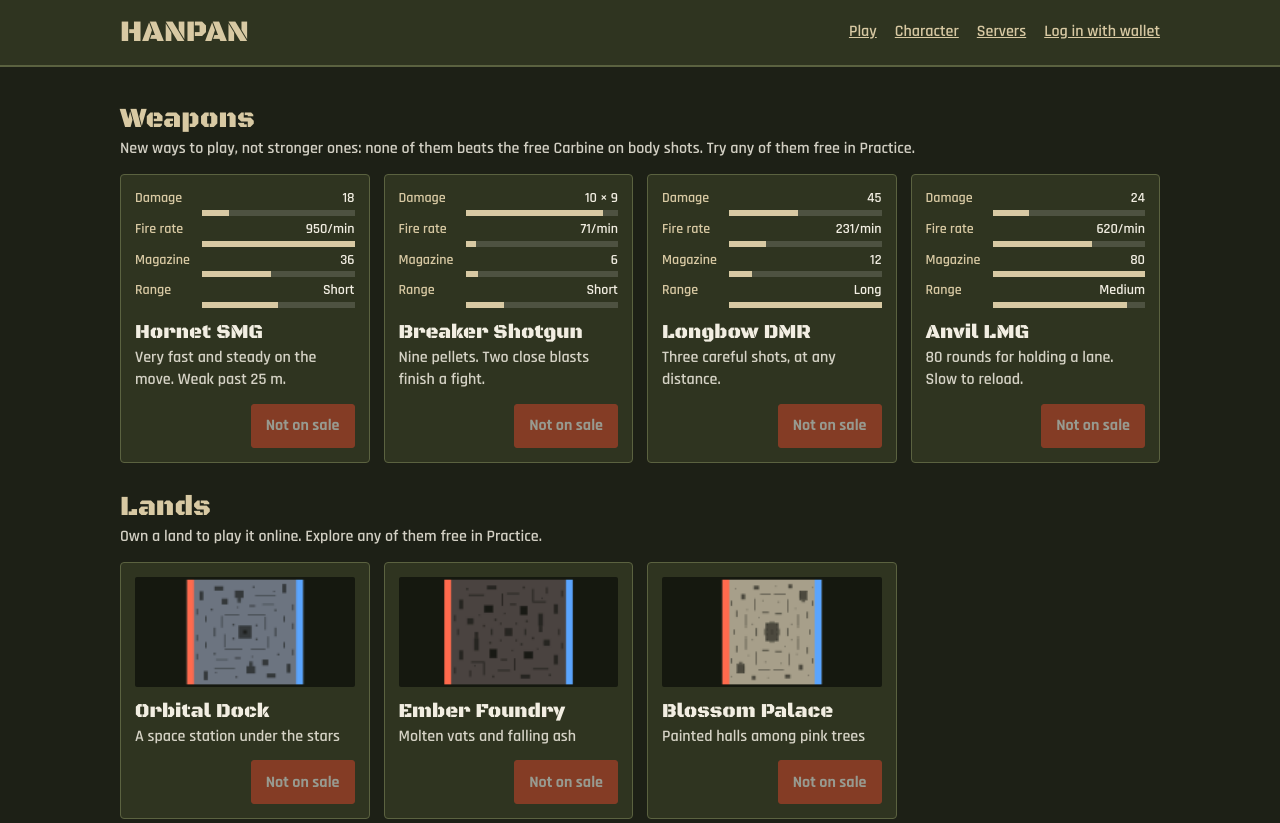
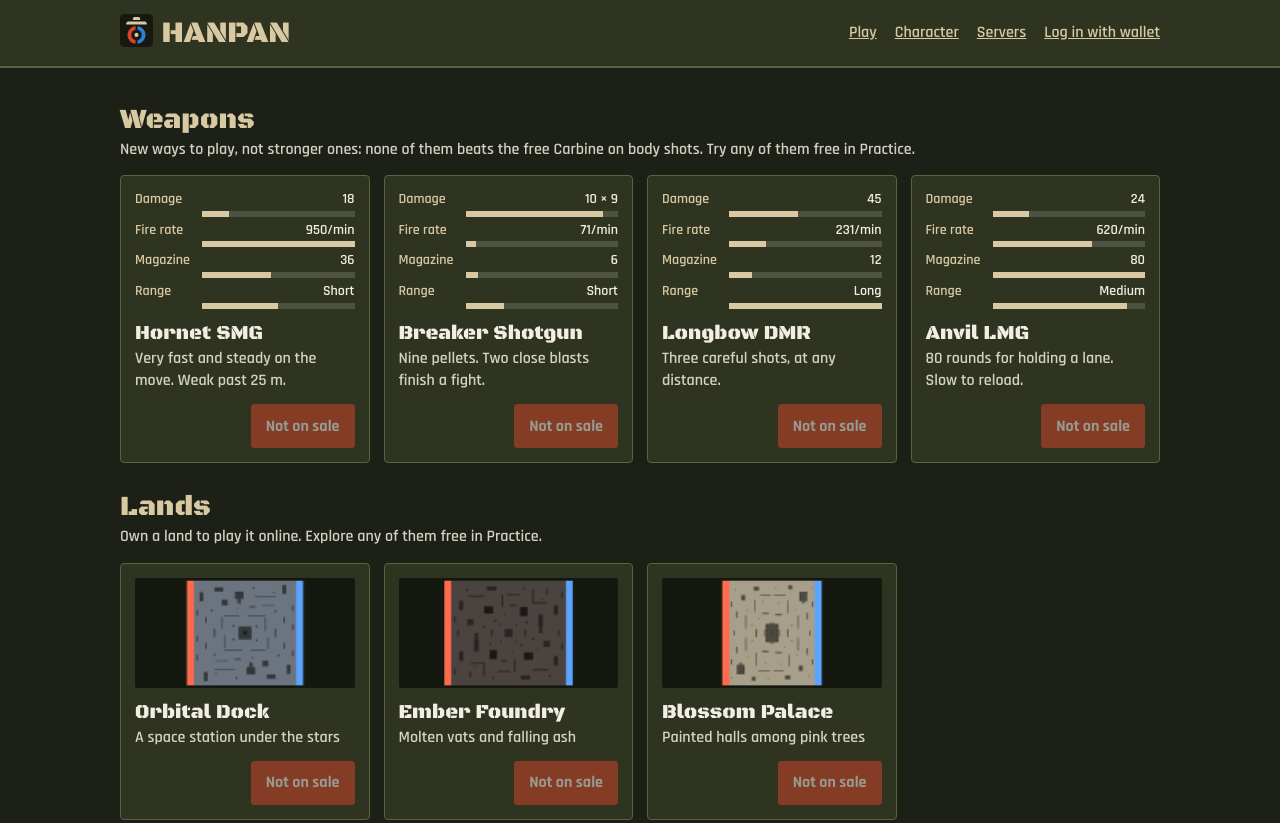
Before and after one commit to Jinanalyst/hanpan, a website with bundled scripts: page public/store.html in a window 1280 px wide. Shown: the top 823 px of the page. Built offline with nearby package versions, Linux system fonts and the light colour scheme; some packages are replaced by stand-ins of ours; no server answers; the database is empty.

Commit message:
Add the HANPAN logo to the pages and browser tabs
Co-Authored-By: Claude Opus 5.5 <noreply@anthropic.com>

```diff
--- a/public/store.html
+++ b/public/store.html
@@ -4,13 +4,16 @@
 <meta charset="utf-8">
 <meta name="viewport" content="width=device-width,initial-scale=1">
 <title>Store · HANPAN 한판</title>
+<link rel="icon" href="favicon.ico" sizes="32x32">
+<link rel="icon" href="logo.svg" type="image/svg+xml">
+<link rel="apple-touch-icon" href="apple-touch-icon.png">
 <link rel="preconnect" href="https://fonts.googleapis.com">
 <link href="https://fonts.googleapis.com/css2?family=Black+Ops+One&family=Rajdhani:wght@500;600;700&display=swap" rel="stylesheet">
 <link rel="stylesheet" href="style.css">
 </head>
 <body class="storePage">
 <header class="storeTop">
-  <a href="./" class="brand">HANPAN</a>
+  <a href="./" class="brand"><img class="logo" src="logo.svg" alt="">HANPAN</a>
   <nav><a href="./">Play</a> <a href="character.html">Character</a> <a href="servers.html">Servers</a> <span id="who"></span></nav>
 </header>
 <main class="store">
--- a/public/style.css
+++ b/public/style.css
@@ -60,6 +60,7 @@ html,body{margin:0;height:100%;overflow:hidden;background:#1d2016;color:var(--in
 .ov[hidden]{display:none}
 .card{background:var(--olive);border:2px solid #5b6240;border-radius:4px;padding:26px 28px;width:min(760px,100%);box-shadow:0 20px 60px rgba(0,0,0,.6);max-height:100%;overflow:auto}
 .card h1{font:400 clamp(36px,8vw,52px)/1 'Black Ops One',sans-serif;margin:0;color:var(--tan)}
+.logo{width:1.1em;height:1.1em;margin-right:.28em;vertical-align:-.17em}
 .card h2{font:400 28px 'Black Ops One',sans-serif;margin:0 0 6px;color:var(--tan)}
 .tag{margin:6px 0 18px;opacity:.85}
 label,.lbl{display:block;font-size:14px;color:var(--tan);margin:12px 0 6px;text-transform:uppercase;letter-spacing:.05em}
@@ -117,7 +118,7 @@ a:focus-visible{outline:3px solid #ffd54a;outline-offset:2px}
 /* store */
 .storePage{overflow:auto;height:auto;min-height:100%;background:#1d2016}
 .storeTop{display:flex;align-items:center;justify-content:space-between;gap:16px;padding:14px max(20px,calc(50vw - 520px));background:var(--olive);border-bottom:2px solid #5b6240}
-.storeTop a{color:var(--tan)}.storeTop nav{display:flex;gap:18px}.brand{font:400 30px 'Black Ops One',sans-serif;text-decoration:none}
+.storeTop a{color:var(--tan)}.storeTop nav{display:flex;gap:18px}.brand{font:400 30px 'Black Ops One',sans-serif;text-decoration:none;white-space:nowrap}
 .store{max-width:1080px;margin:0 auto;padding:8px 20px 40px}
 .store h2{font:400 28px 'Black Ops One',sans-serif;color:var(--tan);margin:26px 0 2px}.store .sub{margin:0 0 14px;opacity:.85}
 .store #status:empty{display:none}
@@ -222,3 +223,4 @@ button.srv{background:none;border-color:transparent;padding:4px 8px}button.srv:h
 
 /* credit for real city lands: always on top, also over the menu */
 #osm{position:fixed;left:50%;bottom:0;transform:translateX(-50%);z-index:20}#osm .osm{display:block;padding:1px 8px;background:rgba(255,255,255,.82);color:#16324a;font:500 12px/1.5 Rajdhani,sans-serif;text-decoration:none;border-radius:3px 3px 0 0}#osm .osm:hover{text-decoration:underline}
+@media(max-width:620px){.storeTop .brand{font-size:0}.storeTop .brand .logo{display:block;width:42px;height:42px;margin:0}}
```
Also changed, not shown: public/character.html (+4 -1 lines), public/cityview.html (+3 -0 lines), public/index.html (+4 -1 lines), public/login.html (+4 -1 lines), public/servers.html (+4 -1 lines), public/apple-touch-icon.png (added), public/favicon.ico (added), public/logo.svg (added).
